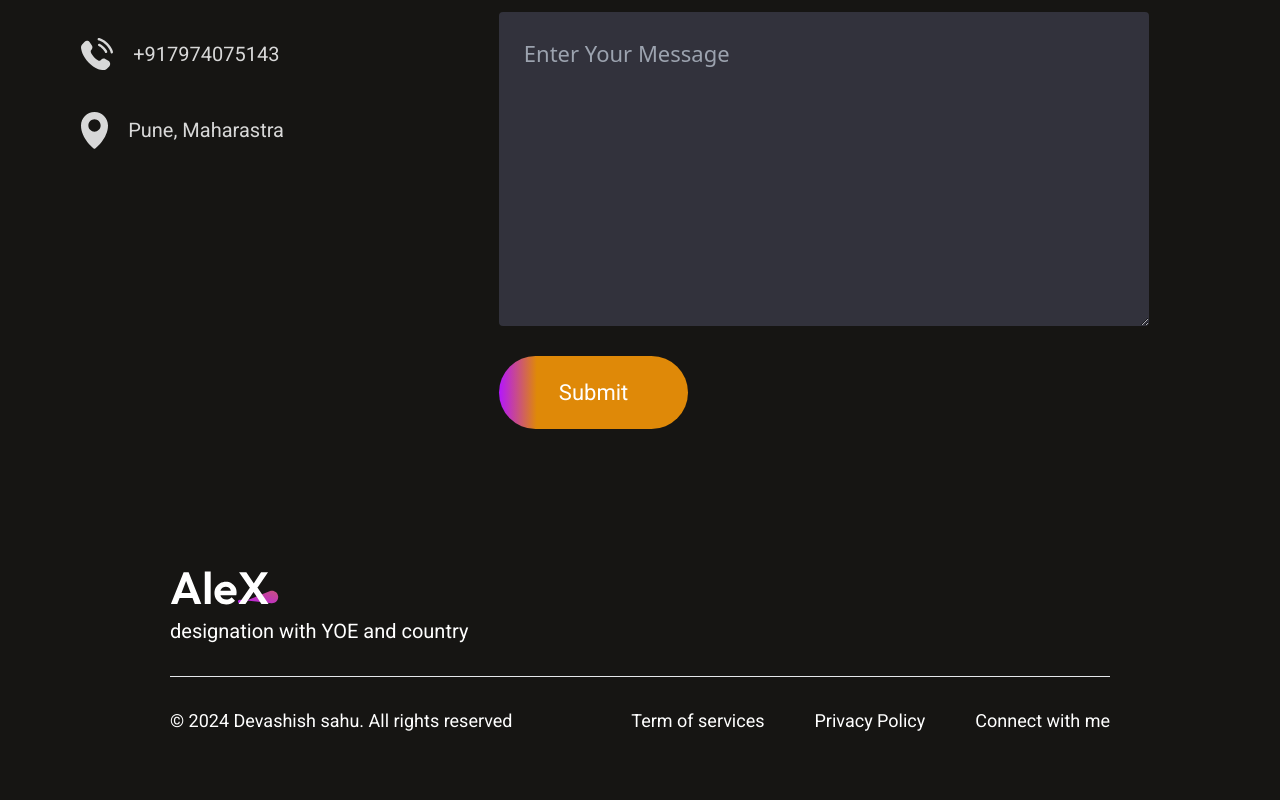
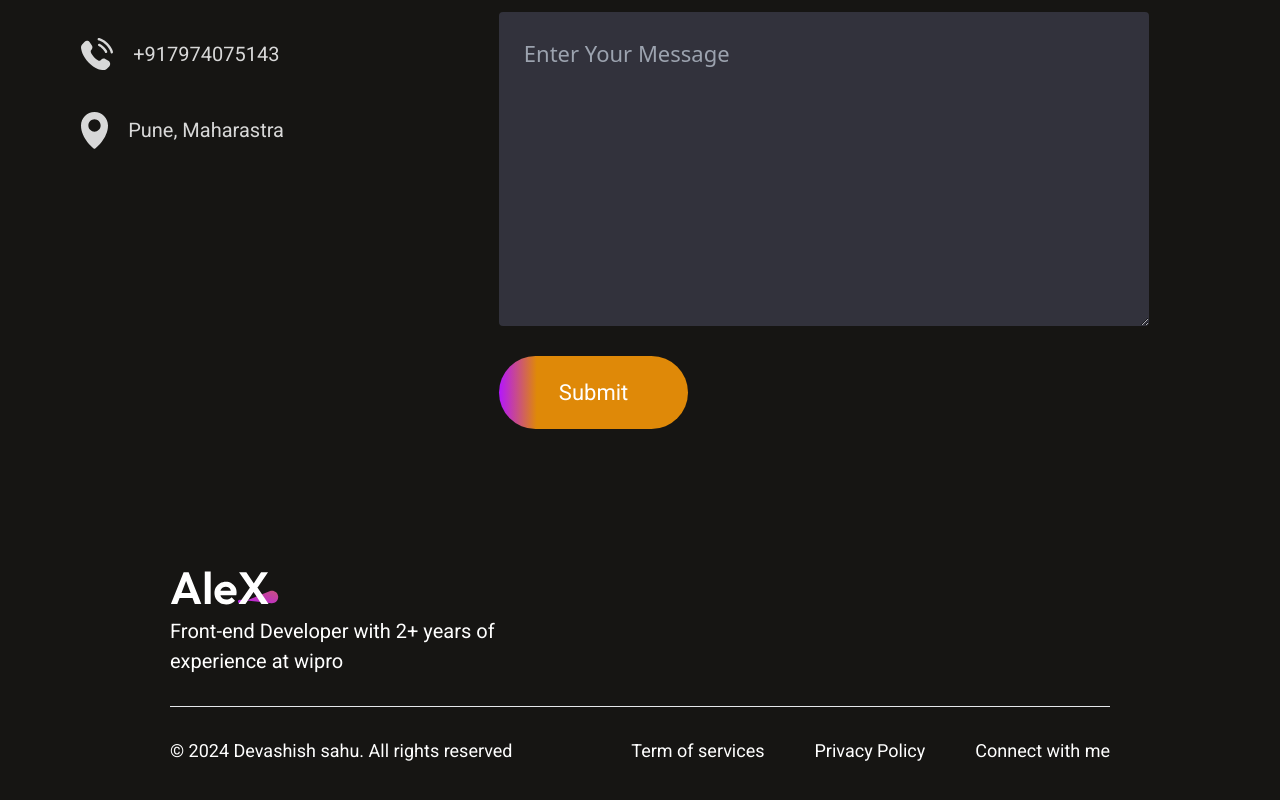
Before and after one commit to Deva9754/Portfolio, a React (Vite) app: page / in a window 1280 px wide. Shown: the part 2510-3310 px from the top of the page. Built offline with nearby package versions, Linux system fonts and the light colour scheme.

Commit message:
footer data changed

```diff
--- a/src/components/footer/Footer.jsx
+++ b/src/components/footer/Footer.jsx
@@ -8,7 +8,7 @@ const Footer = () => {
         <div className="footer-top">
           <div className="footer-top-left">
             <img src={footer_logo} alt="footer-logo" />
-            <p>designation with YOE and country</p>
+            <p>Front-end Developer with 2+ years of experience at wipro </p>
           </div>
           <div className="top-right">
             {/* <div className="footer-email-input">
```
